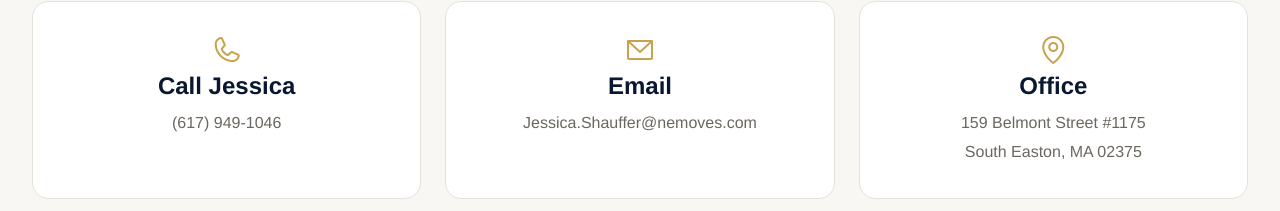
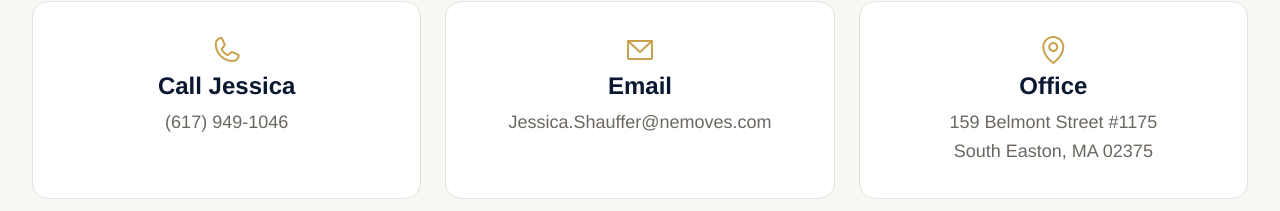
Before and after one commit to jesse-shauffer/jessica-shauffer, a Next.js app: page /contact in a window 1280 px wide. Shown: the part 545-756 px from the top of the page. Built offline with nearby package versions, Linux system fonts and the light colour scheme; a web font is replaced by a local one.

Commit message:
style: bump contact card link text from --text-sm to --text-base

```diff
--- a/src/app/globals.css
+++ b/src/app/globals.css
@@ -2247,7 +2247,7 @@ a, button, [role="button"], input, textarea, select {
 
 .contact-info-card a,
 .contact-info-card p {
-  font-size: var(--text-sm);
+  font-size: var(--text-base);
   color: var(--color-text-muted);
   text-decoration: none;
   line-height: 1.6;
```
